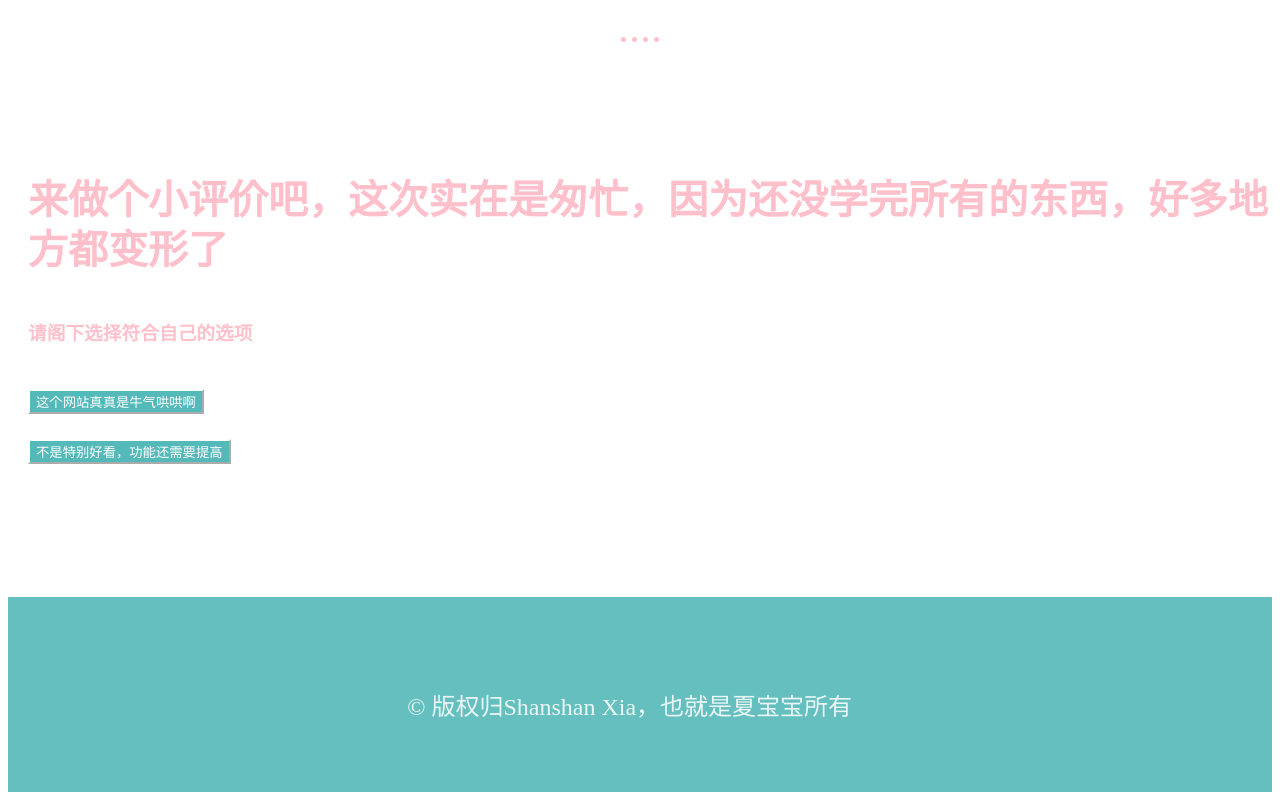
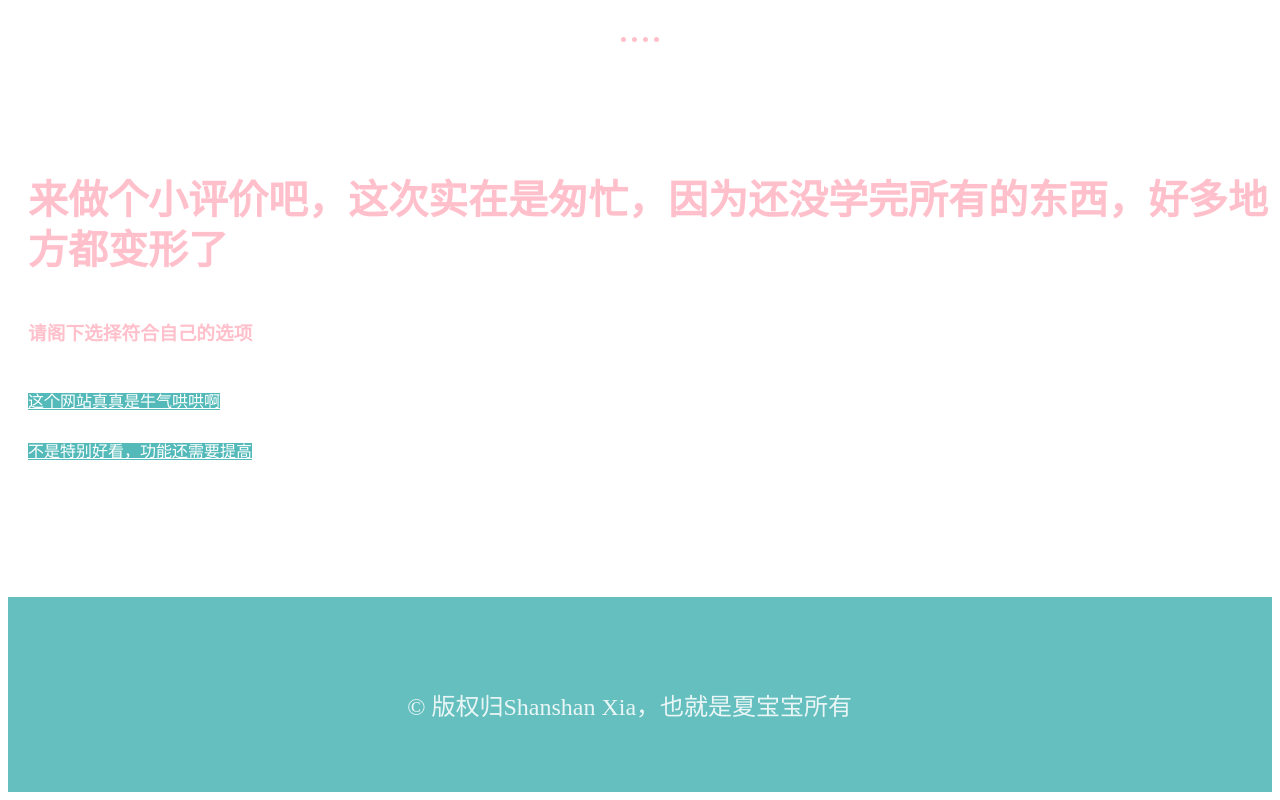
Before and after one commit to xiaxia330/birthday, a plain HTML site: page index.html in a window 1280 px wide. Shown: the part 5431-6231 px from the top of the page. Drawn offline with Linux system fonts and the light colour scheme; a web font is replaced by a local one.

Commit message:
Update index.html

```diff
--- a/index.html
+++ b/index.html
@@ -85,13 +85,11 @@
       <h2>来做个小评价吧，这次实在是匆忙，因为还没学完所有的东西，好多地方都变形了</h2>
       <h3>请阁下选择符合自己的选项</h3>
 
-      <form action="secondpage.html" method="post">
-        <input class="last-buttom" type="submit" name="" value="这个网站真真是牛气哄哄啊">
-      </form>
 
-      <form class="" action="thirdpage.html" method="post">
-        <input class="last-buttom" type="submit" name="" value="不是特别好看，功能还需要提高">
-      </form>
+      <a class="last-buttom" href="secondpage.html">这个网站真真是牛气哄哄啊</a><br>
+      <a class="last-buttom" href="thirdpage.html">不是特别好看，功能还需要提高</a>
+
+
 
     </div>
   </div>
@@ -103,6 +101,7 @@
   </div>
 
 
+
 </body>
 
 </html>
```
